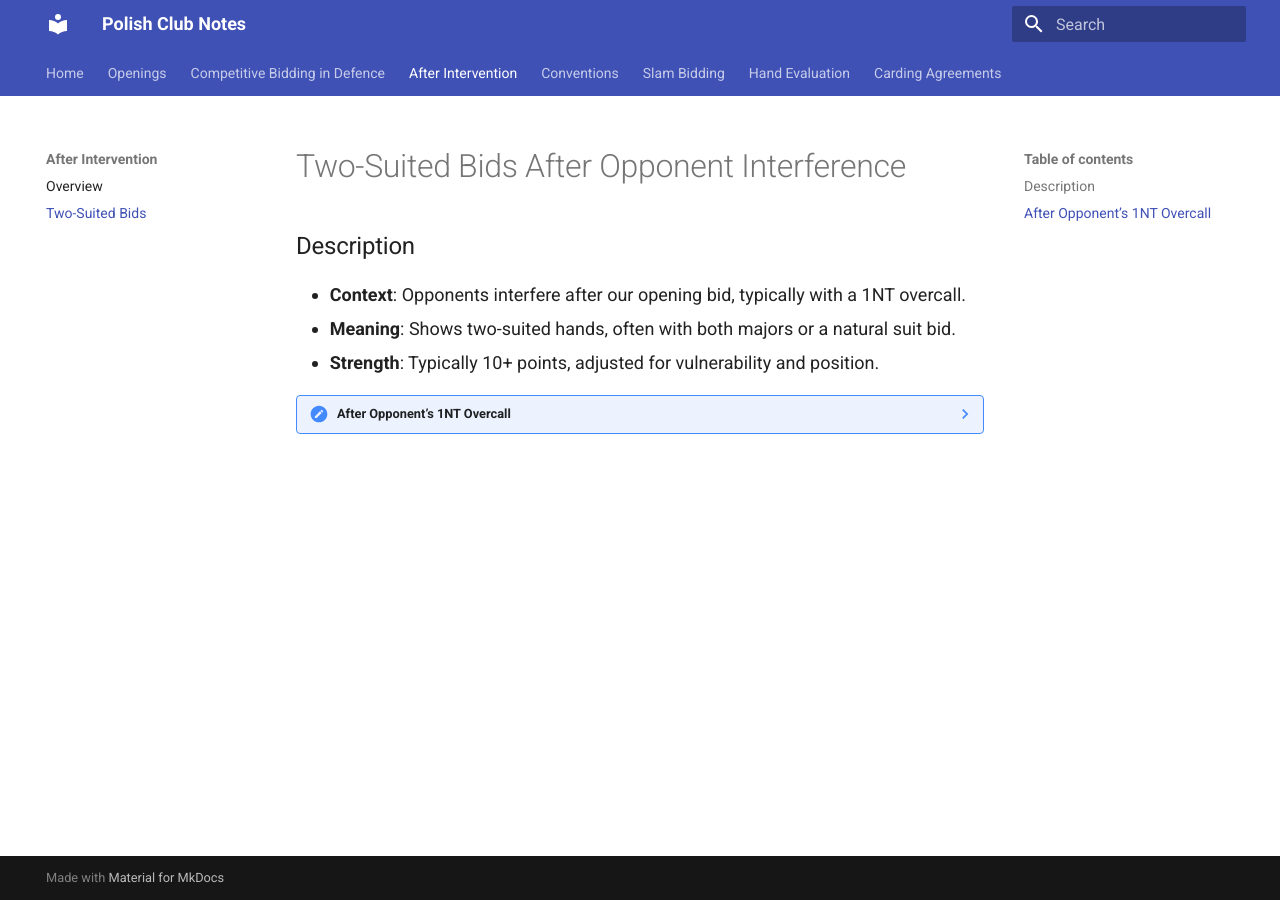
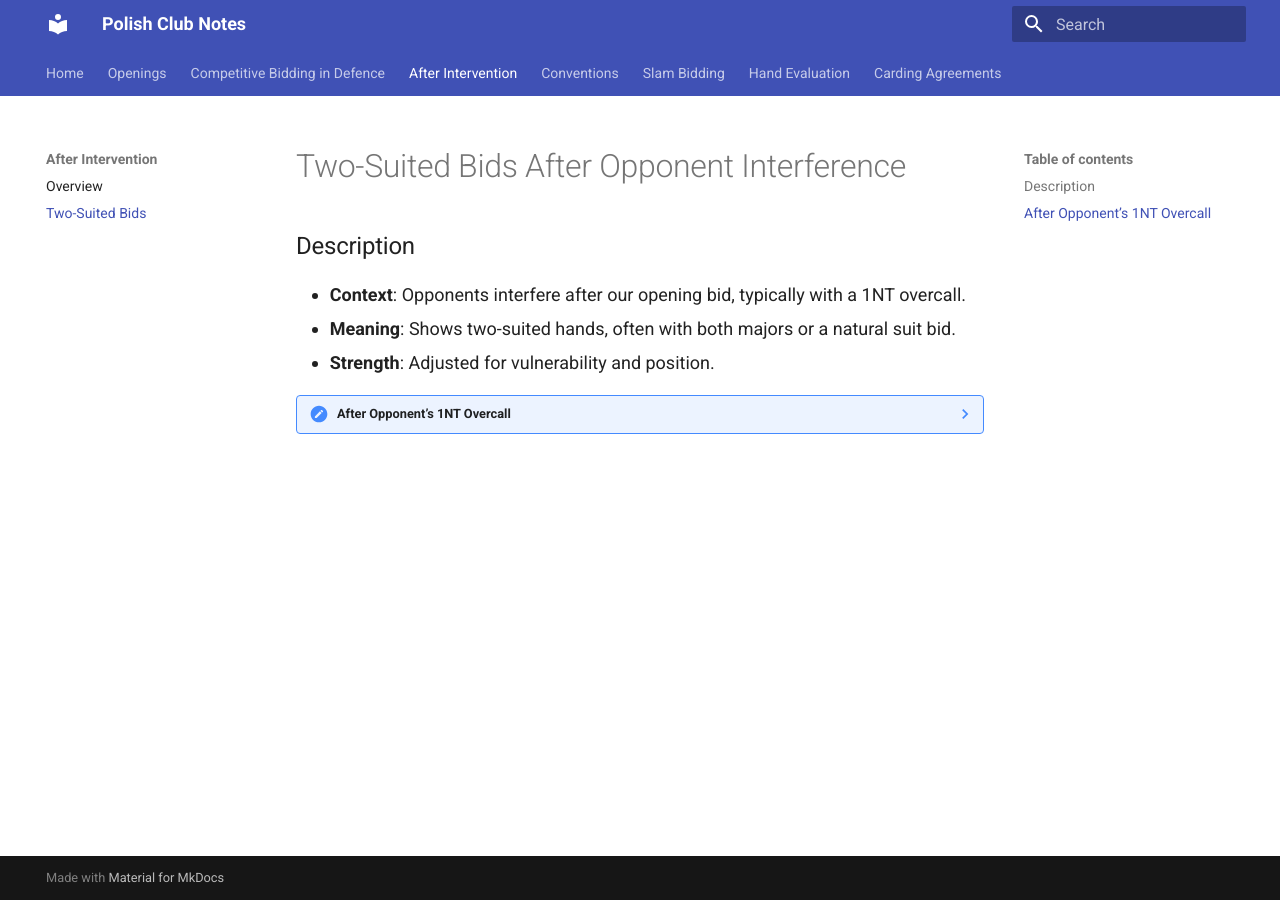
Before and after one commit to glindstrom/polish-club-notes, an MkDocs documentation site: the page built from docs/after-intervention/two-suited-bids.md, in a window 1280 px wide. Built offline with MkDocs 1.6.1 and Material for MkDocs 9.7.7, drawn with Linux system fonts in a browser that asks for light colours.

Commit message:
Fix yet another error

```diff
--- a/docs/after-intervention/two-suited-bids.md
+++ b/docs/after-intervention/two-suited-bids.md
@@ -4,7 +4,7 @@
 
 - **Context**: Opponents interfere after our opening bid, typically with a 1NT overcall.
 - **Meaning**: Shows two-suited hands, often with both majors or a natural suit bid.
-- **Strength**: Typically 10+ points, adjusted for vulnerability and position.
+- **Strength**: Adjusted for vulnerability and position.
 
 ??? note "After Opponent’s 1NT Overcall"
     ### After Opponent’s 1NT Overcall
@@ -13,18 +13,18 @@
     | -------- | --- | ---- | --- | ---- |
     |          | 1♣  | 1NT  | ?   |      |
 
-    | Bid    | Meaning                          |
-    | ------ | -------------------------------- |
-    | Double | 8+ points, penalties             |
-    | 2♣     | 4-4+ majors                      |
-    | 2♦     | Natural, 5+ diamonds, 10+ points |
+    | Bid    | Meaning              |
+    | ------ | -------------------- |
+    | Double | 8+ points, penalties |
+    | 2♣     | 4-4+ majors          |
+    | 2♦     | Natural, 5+ diamonds |
 
     | Sequence | We  | They | We  | They |
     | -------- | --- | ---- | --- | ---- |
     |          | 1♦  | 1NT  | ?   |      |
 
-    | Bid    | Meaning                          |
-    | ------ | -------------------------------- |
-    | Double | 8+ points, penalties             |
-    | 2♣     | 4-4+ majors                      |
-    | 2♦     | Natural, 5+ diamonds, 10+ points |
+    | Bid    | Meaning              |
+    | ------ | -------------------- |
+    | Double | 8+ points, penalties |
+    | 2♣     | Natural, 5+ clubs    |
+    | 2♦     | 4-4+ majors          |
```
